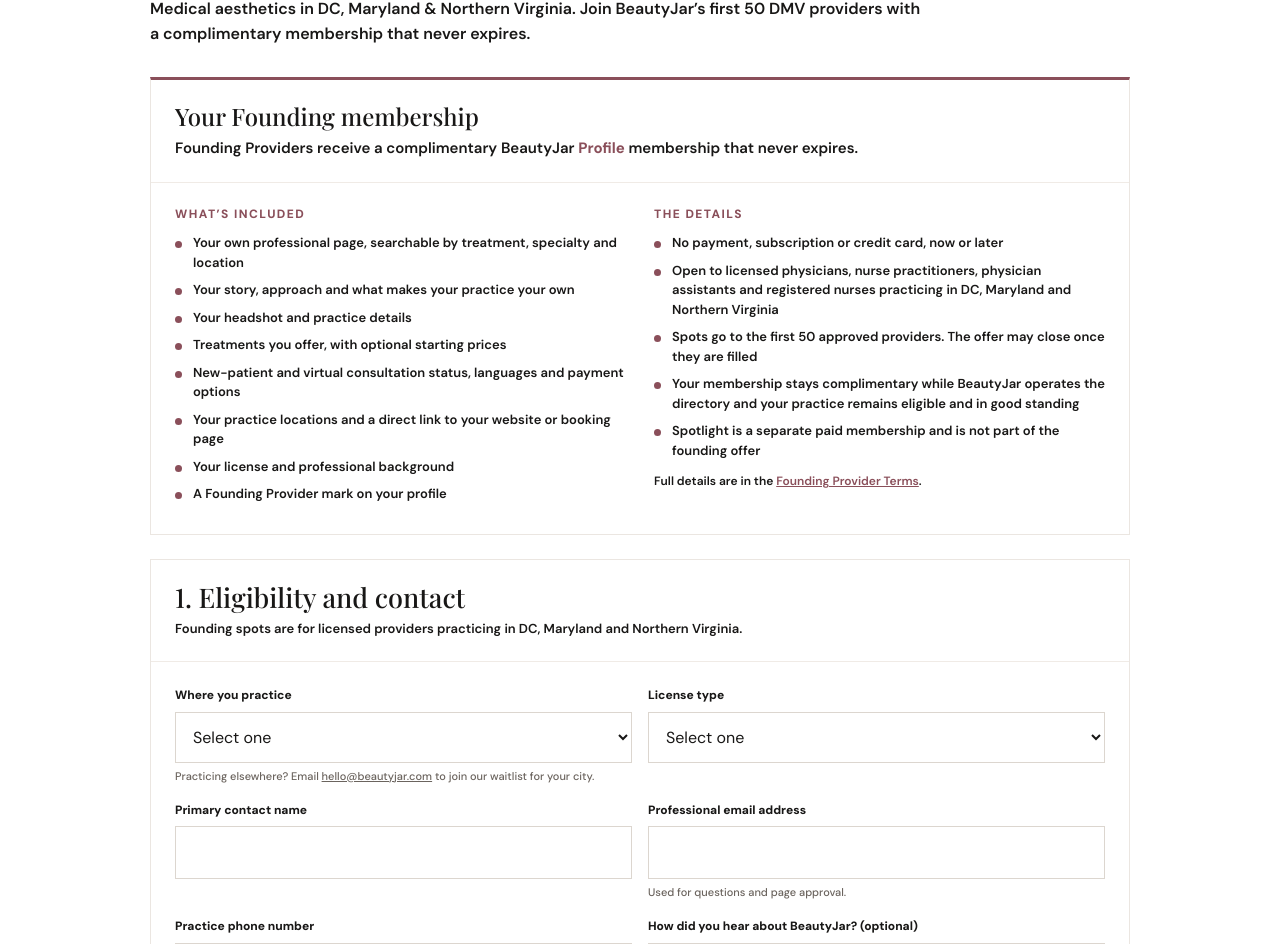
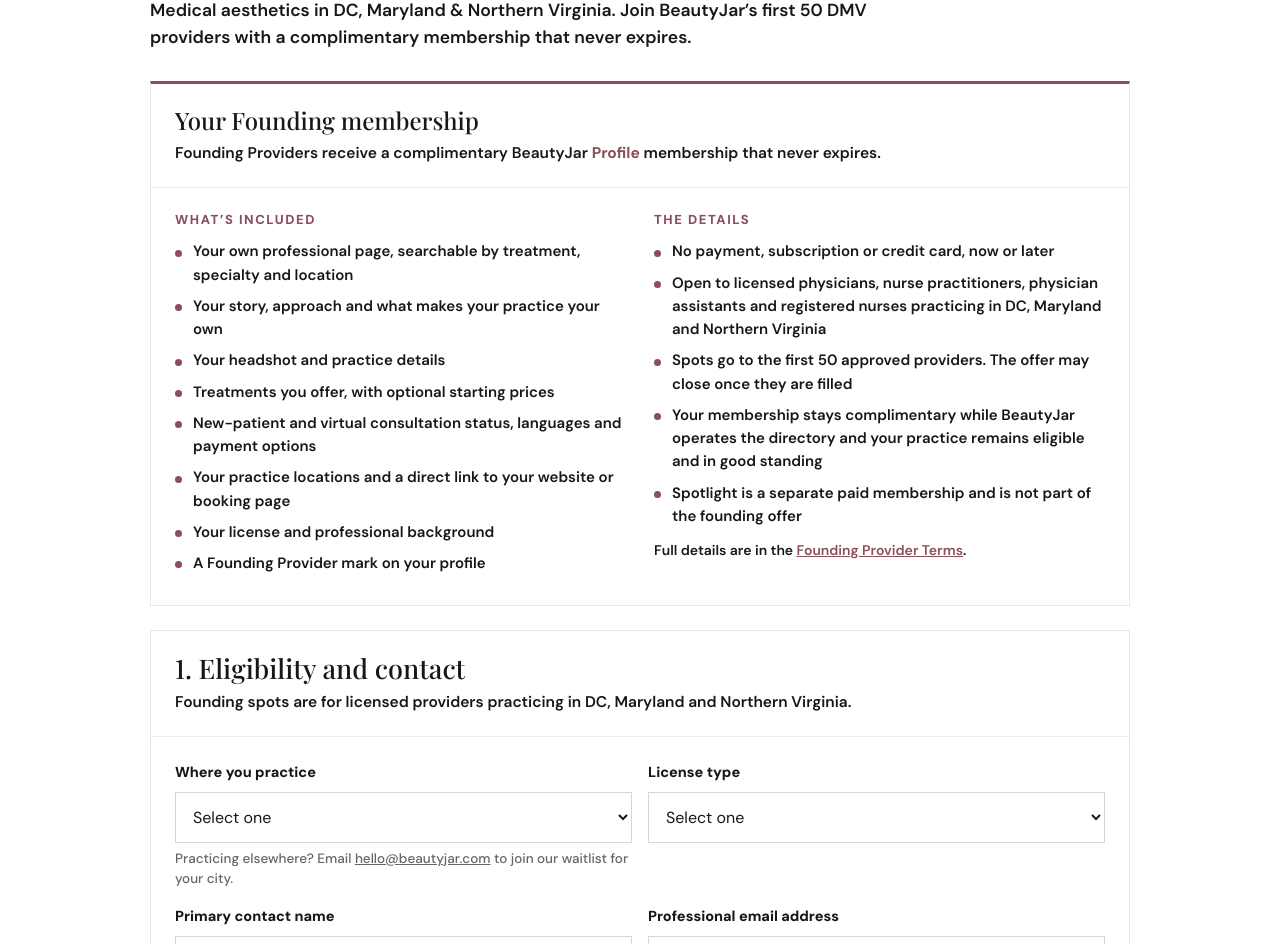
Before and after one commit to WenleyTech/beautyjar-site, a plain HTML site: page founding-provider.html in a window 1280 px wide. Shown: the part 224-1168 px from the top of the page. Drawn offline with nearby package versions, Linux system fonts and the light colour scheme.

Commit message:
Add files via upload

```diff
--- a/founding-provider.html
+++ b/founding-provider.html
@@ -24,6 +24,19 @@ input:focus,select:focus,textarea:focus{outline:none;border-color:var(--berry)!i
 .membership{border-top:3px solid var(--berry)!important}
 .header,footer{border-color:#f0ebe6!important}
 h1,h2,b{font-variant-numeric:lining-nums}
+</style>
+<style id="fp-readable">
+label{font-size:14.5px!important;margin-bottom:8px!important}
+.hint{font-size:13.5px!important;line-height:1.5!important;margin-top:6px!important}
+.section-head p,.m-head p{font-size:15.5px!important}
+.m-grid li{font-size:15px!important;line-height:1.55!important}
+.m-grid h3{font-size:13px!important}
+.m-terms{font-size:14px!important}
+.check label{font-size:15px!important;line-height:1.55!important}
+.intro p{font-size:17.5px!important}
+.fine{font-size:13.5px!important}
+.note,.help{font-size:14px!important}
+input,select,textarea{font-size:16px!important}
 </style>
 </head>
 <body>
```
